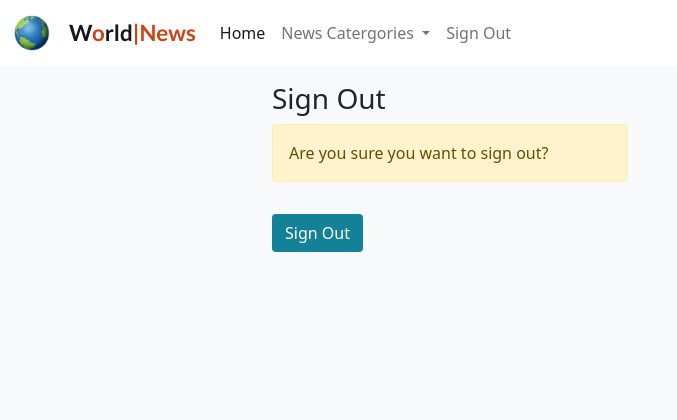
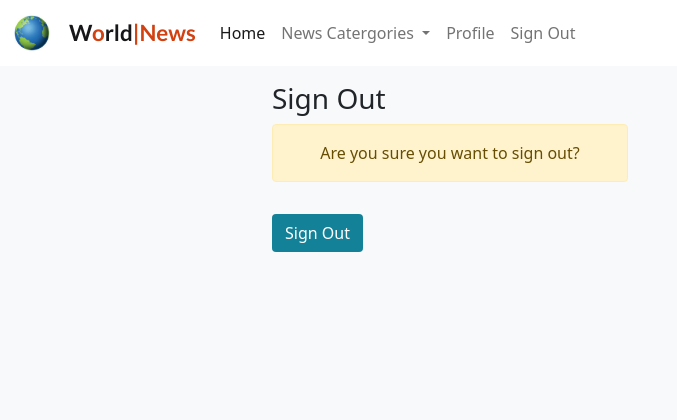
Before and after one commit to HumaIlyas/Project-4, a Django app: page /accounts/logout/ in a window 1280 px wide. Shown: the top 420 px of the page, without its empty margins (0-677 px from the left). Run offline with Django 3.2, Linux system fonts and the light colour scheme; the visitor is signed in with stand-in values (Sample User, id 1); some libraries are stand-ins or nearby versions.

Commit message:
Add navigation link to see the profile of user

```diff
--- a/news/urls.py
+++ b/news/urls.py
@@ -4,8 +4,9 @@
 urlpatterns = [
     path("", views.PostList.as_view(), name='home'),
     path('category/<str:category>', views.PostCategory.as_view(), name='category'),
-    path('<slug:slug>/', views.PostDetail.as_view(), name='news/post_detail'),
+    path('post_detail<slug:slug>/', views.PostDetail.as_view(), name='news/post_detail'),
     path('like/<slug:slug>', views.PostLike.as_view(), name='like_post'),
     path('delete/<slug:slug>', views.PostDelete.as_view(), name='delete_post'),
     path('approve/<slug:slug>', views.CommentApproval.as_view(), name='approve_comment'),
+    path('profile/', views.UserProfile.as_view(), name='profile'),
 ]
--- a/news/views.py
+++ b/news/views.py
@@ -1,7 +1,9 @@
 from django.shortcuts import render, get_object_or_404, reverse
 from django.views import generic, View
+from django.views.generic.base import TemplateView
 from django.core.exceptions import PermissionDenied
 from django.http import HttpResponseRedirect
+from django.contrib.auth.models import User
 from .models import Category, Post
 from .forms import CommentForm
 
@@ -105,3 +107,7 @@
                 return render(request, "news/approve_comment.html")
         else:
             return render(request, 'news/non_approve_comment.html')
+
+
+class UserProfile(TemplateView):
+    template_name = 'news/profile.html'
--- a/static/css/style.css
+++ b/static/css/style.css
@@ -216,7 +216,7 @@
 
 #message-text {
     text-align: center;
-    width: 400px;
+    width: 500px;
     height: 100px;
     padding: 20px;
     bottom: 500px;
--- a/templates/account/logout.html
+++ b/templates/account/logout.html
@@ -11,7 +11,7 @@
             <h3>{% trans "Sign Out" %}</h3>
 
             <!-- Warning message on Sign Out page -->
-            <div class="alert alert-warning" role="alert">
+            <div id="message" class="alert alert-warning" role="alert">
                 {% trans 'Are you sure you want to sign out?' %}
             </div>
         </div>
--- a/templates/news/base.html
+++ b/templates/news/base.html
@@ -62,6 +62,9 @@
 
                     <!-- Registration details will come here -->
                     {% if user.is_authenticated %}
+                    <li class="nav-item">
+                        <a class="nav-link" href="{% url 'profile' %}">Profile</a>
+                    </li>
                     <li class="nav-item">
                         <a class="nav-link" href="{% url 'account_logout' %}">Sign Out</a>
                     </li>
```
Also changed, not shown: templates/news/profile.html (added, +13 -0 lines).
